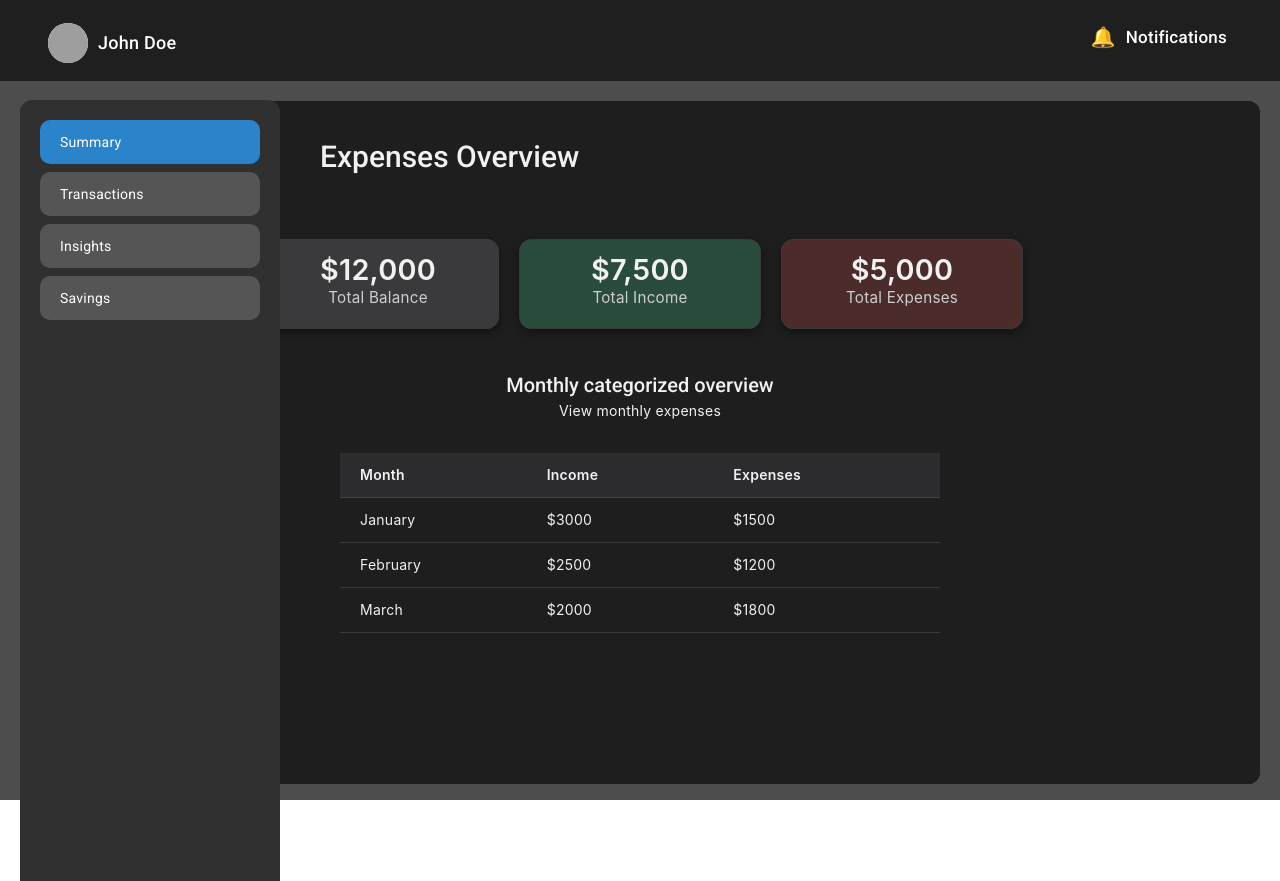
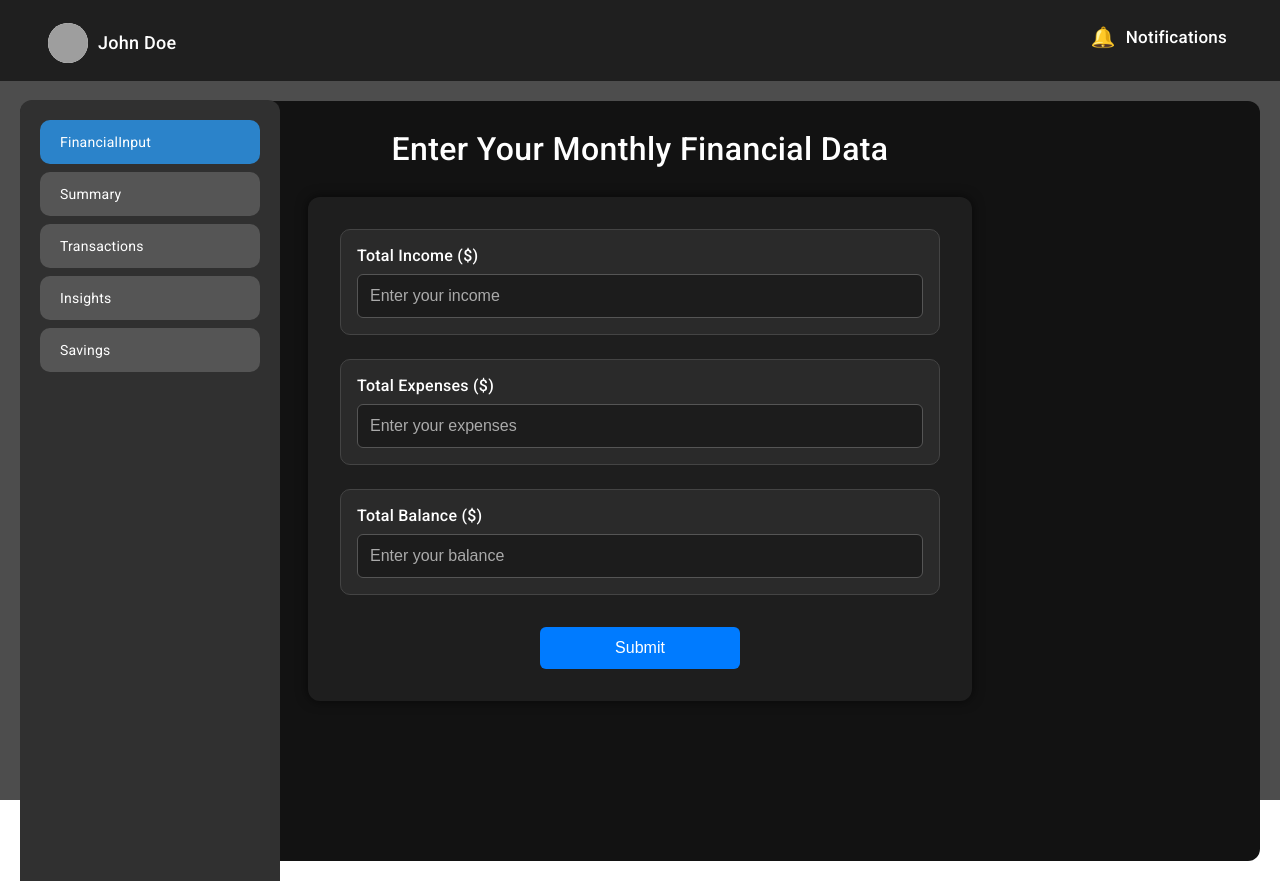
Before and after one commit to RashmiDulmini/expense-wise, an Angular app in the folder expensewise-frontend/: page / in a window 1280 px wide. Before the commit the page ends 800 px from the top, so only its background shows below. Built offline with nearby package versions, Linux system fonts and the light colour scheme; grey boxes are pictures that could not be loaded.

Commit message:
Created Financial Input Page Frontend
Financial Input Page Frontend

```diff
--- a/expensewise-frontend/src/app/app.component.html
+++ b/expensewise-frontend/src/app/app.component.html
@@ -13,6 +13,7 @@
       <app-transactions *ngIf="activeTab === 'Transactions'"></app-transactions>
       <app-insights *ngIf="activeTab === 'Insights'"></app-insights>
       <app-savings *ngIf="activeTab === 'Savings'"></app-savings>
+      <app-financial-input *ngIf="activeTab === 'FinancialInput'"></app-financial-input>
     </div>
   </div>
 </div>
--- a/expensewise-frontend/src/app/app.component.ts
+++ b/expensewise-frontend/src/app/app.component.ts
@@ -1,5 +1,5 @@
 import { Component } from '@angular/core';
-import { CommonModule } from '@angular/common'; // ✅ Import CommonModule
+import { CommonModule } from '@angular/common';
 import { RouterOutlet } from '@angular/router';
 import { HeaderComponent } from "./components/header/header.component";
 import { SidebarComponent } from "./components/sidebar/sidebar.component";
@@ -7,18 +7,19 @@ import { SummaryComponent } from "./components/pages/summarypage/summary/summary
 import { TransactionsComponent } from "./components/pages/transactionspage/transactions/transactions.component";
 import { InsightsComponent } from "./components/pages/insightspage/insights/insights.component";
 import { SavingsComponent } from "./components/pages/savingspage/savings/savings.component";
+import { FinancialInputComponent } from './components/pages/financialinputpage/financial-input/financial-input.component';
 
 @Component({
   selector: 'app-root',
   standalone: true,
-  imports: [CommonModule, RouterOutlet, HeaderComponent, SidebarComponent, SummaryComponent, TransactionsComponent, InsightsComponent, SavingsComponent], // ✅ Add CommonModule
+  imports: [CommonModule, RouterOutlet, HeaderComponent, SidebarComponent, SummaryComponent, TransactionsComponent, InsightsComponent, SavingsComponent, FinancialInputComponent], // ✅ Add CommonModule
   templateUrl: './app.component.html',
   styleUrl: './app.component.css'
 })
 
 export class AppComponent {
   title: string = 'expensewise-frontend'; // Add this property
-  activeTab: string = 'Summary';
+  activeTab: string = 'FinancialInput';
 
   setActiveTab(tab: string) {
     this.activeTab = tab;
--- /dev/null
+++ b/expensewise-frontend/src/app/components/pages/financialinputpage/financial-input/financial-input.component.css
@@ -0,0 +1,70 @@
+.financial-input-container {
+  background-color: #121212;
+  color: #ffffff;
+  padding: 2rem;
+  min-height: 100vh;
+}
+
+.page-title {
+  text-align: center;
+  margin-bottom: 2rem;
+  font-size: 2rem;
+
+}
+
+.input-card {
+  background-color: #1e1e1e;
+  padding: 2rem;
+  border-radius: 12px;
+  box-shadow: 0 0 12px rgba(0, 0, 0, 0.6);
+  max-width: 600px;
+  margin: auto;
+}
+
+.summary-box {
+  background-color: #2a2a2a;
+  border: 1px solid #444;
+  border-radius: 10px;
+  padding: 1rem;
+  margin-bottom: 1.5rem;
+  display: flex;
+  flex-direction: column;
+}
+
+.summary-box label {
+  font-size: 1rem;
+  margin-bottom: 0.5rem;
+  font-weight: 500;
+}
+
+.summary-box input {
+  background-color: #1c1c1c;
+  color: #ffffff;
+  padding: 0.75rem;
+  font-size: 1rem;
+  border: 1px solid #555;
+  border-radius: 6px;
+}
+
+.summary-box input::placeholder {
+  color: #aaa;
+}
+
+.submit-button {
+  background-color: #007bff;
+  border: none;
+  padding: 0.75rem 1.5rem;
+  border-radius: 6px;
+  font-size: 1rem;
+  color: #ffffff;
+  cursor: pointer;
+  transition: background-color 0.3s ease;
+  display: block;
+  margin: 2rem auto 0 auto;
+  width: 100%;
+  max-width: 200px;
+}
+
+.submit-button:hover {
+  background-color: #0056b3;
+}
--- /dev/null
+++ b/expensewise-frontend/src/app/components/pages/financialinputpage/financial-input/financial-input.component.html
@@ -0,0 +1,21 @@
+<div class="financial-input-container">
+  <h2 class="page-title">Enter Your Monthly Financial Data</h2>
+  <div class="input-card">
+    <div class="summary-box">
+      <label for="income">Total Income ($)</label>
+      <input type="number" id="income" [(ngModel)]="income" placeholder="Enter your income" />
+    </div>
+
+    <div class="summary-box">
+      <label for="expenses">Total Expenses ($)</label>
+      <input type="number" id="expenses" [(ngModel)]="expenses" placeholder="Enter your expenses" />
+    </div>
+
+    <div class="summary-box">
+      <label for="balance">Total Balance ($)</label>
+      <input type="number" id="balance" [(ngModel)]="balance" placeholder="Enter your balance" />
+    </div>
+
+    <button class="submit-button" (click)="submit()">Submit</button>
+  </div>
+</div>
--- /dev/null
+++ b/expensewise-frontend/src/app/components/pages/financialinputpage/financial-input/financial-input.component.ts
@@ -0,0 +1,27 @@
+import { Component } from '@angular/core';
+import { FormsModule } from '@angular/forms';
+import { CommonModule } from '@angular/common';
+
+@Component({
+  selector: 'app-financial-input',
+  standalone: true,
+  imports: [CommonModule, FormsModule],
+  templateUrl: './financial-input.component.html',
+  styleUrls: ['./financial-input.component.css']
+})
+export class FinancialInputComponent {
+  selectedMonth: string = '';
+  selectedYear: string = '';
+  income: number | null = null;
+  expenses: number | null = null;
+  balance: number | null = null;
+
+  submit() {
+    console.log('Financial Data Submitted');
+    console.log('Income:', this.income);
+    console.log('Expenses:', this.expenses);
+    console.log('Balance:', this.balance);
+
+    // Add logic here to send data to backend or service
+  }
+}
--- a/expensewise-frontend/src/app/components/sidebar/sidebar.component.ts
+++ b/expensewise-frontend/src/app/components/sidebar/sidebar.component.ts
@@ -19,10 +19,12 @@ export class SidebarComponent {
   @Output() activeTabChange: EventEmitter<string> = new EventEmitter<string>();  // emit changes to the parent component
 
   tabs = [
+    { name: 'FinancialInput', icon: 'home' },
     { name: 'Summary', icon: 'home' },
     { name: 'Transactions', icon: 'account_balance_wallet' },
     { name: 'Insights', icon: 'bar_chart' },
     { name: 'Savings', icon: 'savings' }
+
   ];
 
   // method - change the active tab
```
Also changed, not shown: 1 other file (tests, documents, lock files or other folders).
